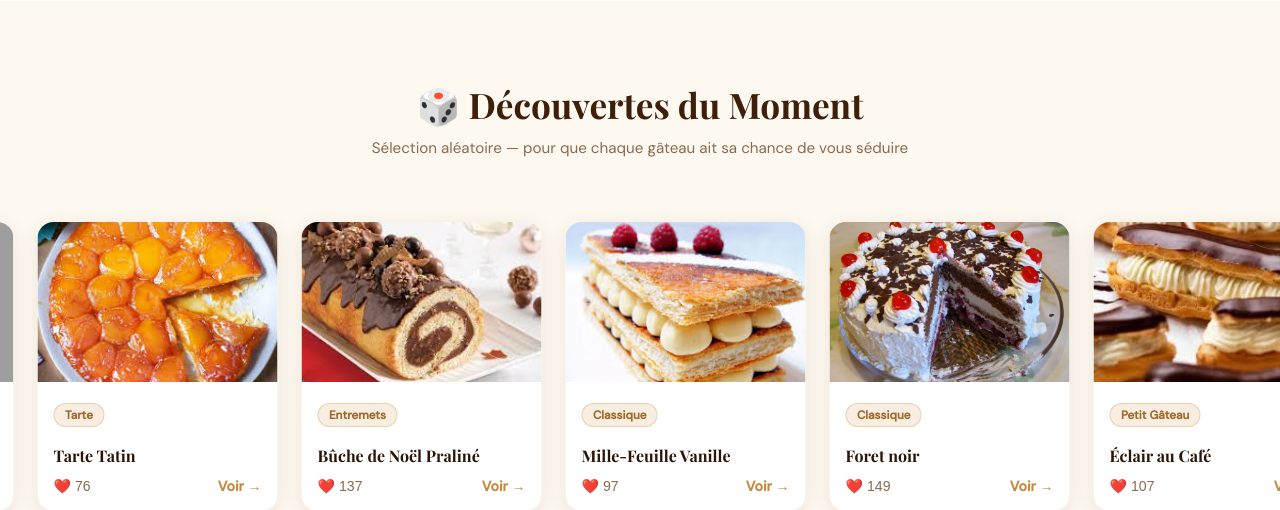
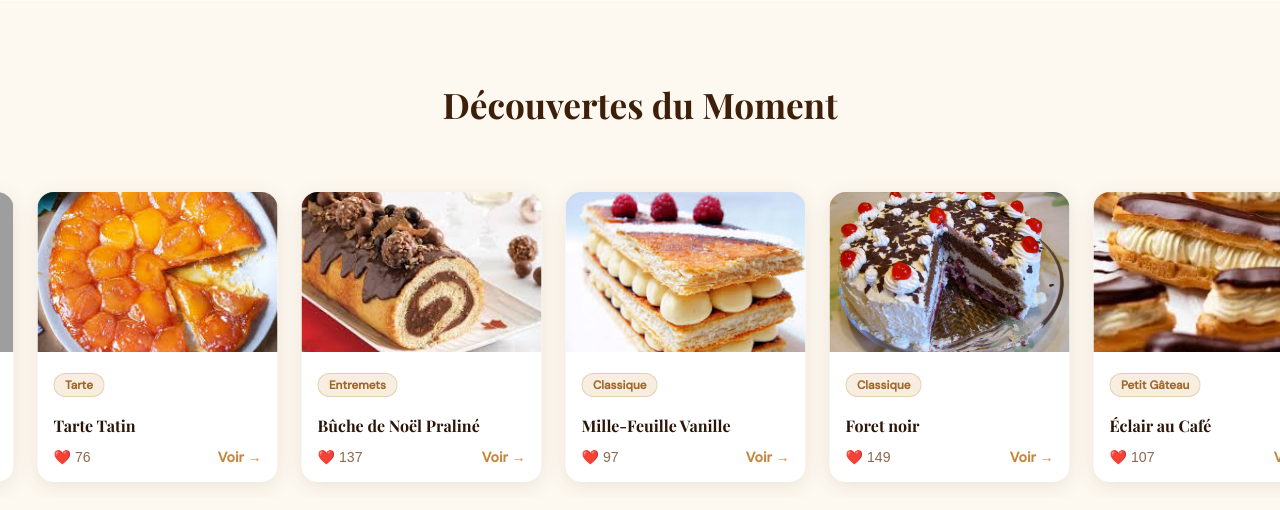
Before and after one commit to ainakely811-stack/dev, a Flask app: page / in a window 1280 px wide. Shown: the part 1571-2081 px from the top of the page. Run offline with Flask 3, Linux system fonts and the light colour scheme; some web fonts are replaced; grey boxes are pictures that could not be loaded.

Commit message:
Update index.html

```diff
--- a/templates/index.html
+++ b/templates/index.html
@@ -67,8 +67,7 @@
 <section class="section-slider">
   <div class="container">
     <div class="section-header">
-      <h2 class="section-title">🎲 Découvertes du Moment</h2>
-      <p class="section-sub">Sélection aléatoire — pour que chaque gâteau ait sa chance de vous séduire</p>
+      <h2 class="section-title">Découvertes du Moment</h2>
     </div>
   </div>
   <div class="slider-viewport">
```
